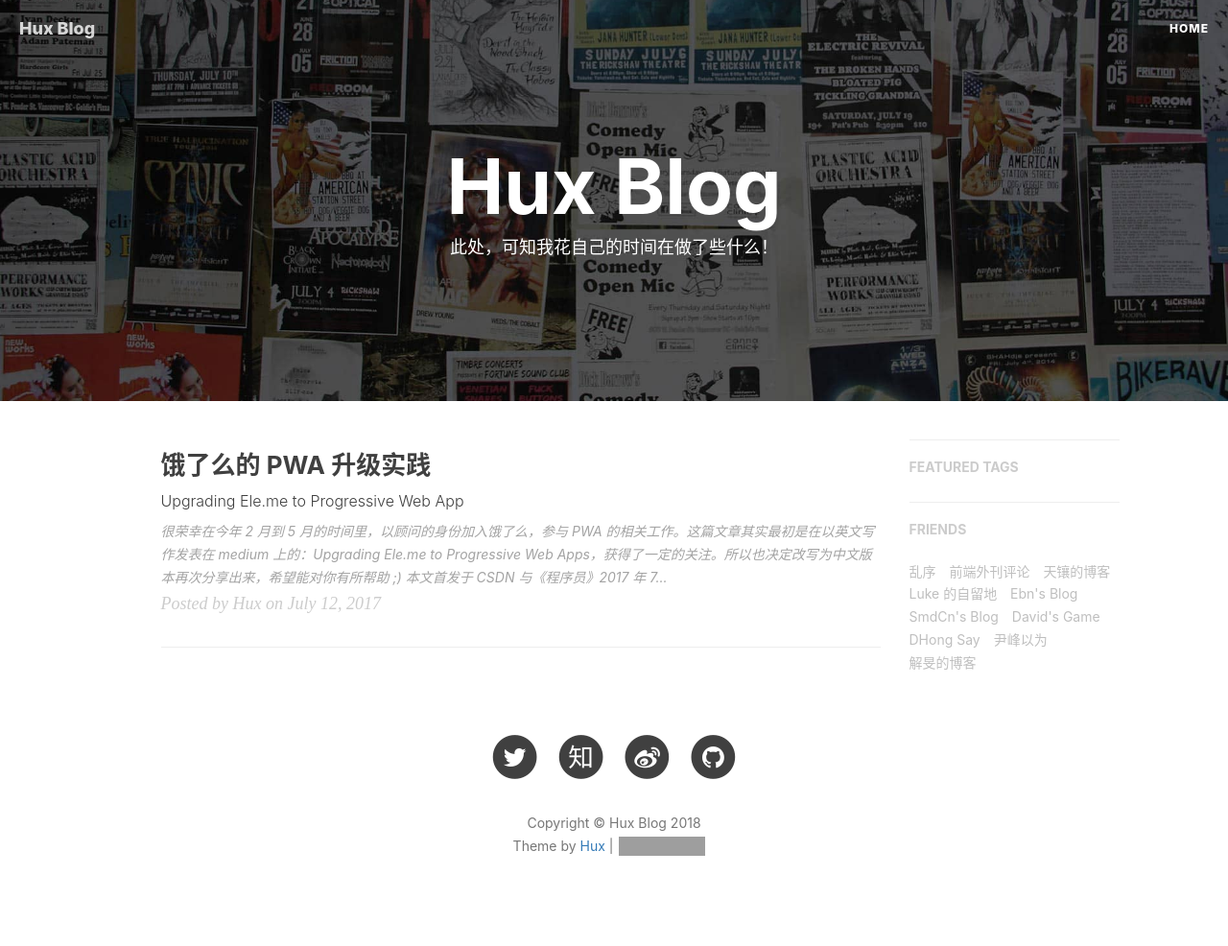
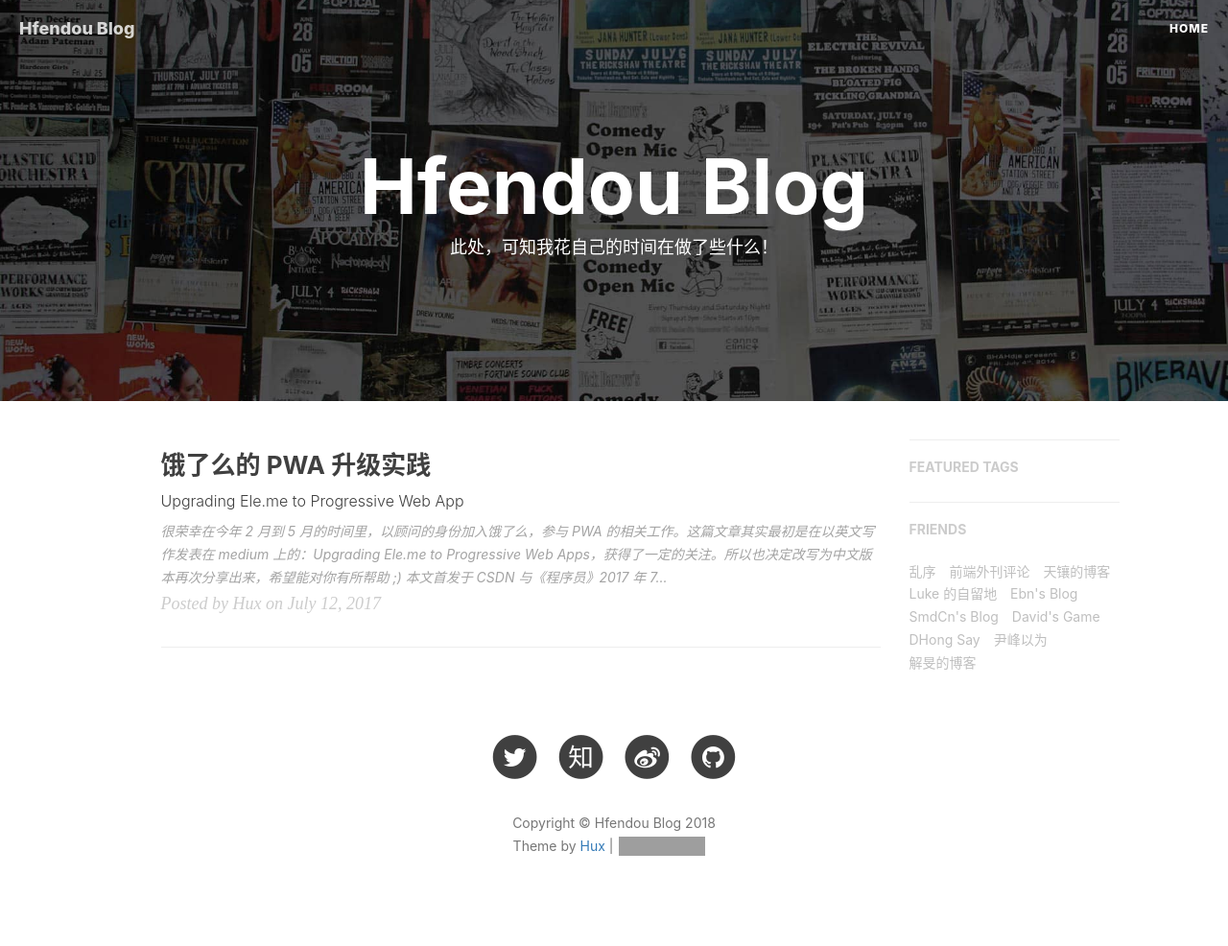
Before and after one commit to hfendou/hfendou.github.io, a Jekyll site: the page built from index.html, in a window 1280 px wide. Shown: the whole page at 96% size. Built offline with Jekyll 4.4.1, drawn with Linux system fonts in a browser that asks for light colours; nearby versions of some CDN libraries; the list of posts is cut into pages by our own code; comment, search, counter and statistics services are not loaded; grey boxes are pictures that could not be loaded.

Commit message:
201808021035

```diff
--- a/CNAME
+++ b/CNAME
@@ -1 +1 @@
-huangxuan.me
+github.io
--- a/_config.yml
+++ b/_config.yml
@@ -1,6 +1,6 @@
 # Site settings
-title: Hux Blog
-SEOTitle: 黄玄的博客 | Hux Blog
+title: Hfendou Blog
+SEOTitle: 黄奋斗的博客 | Hfendou Blog
 header-img: img/home-bg.jpg
 email: zhaoxiang105@gmail.com
 description: "与你一起发现更大的世界。"
```
